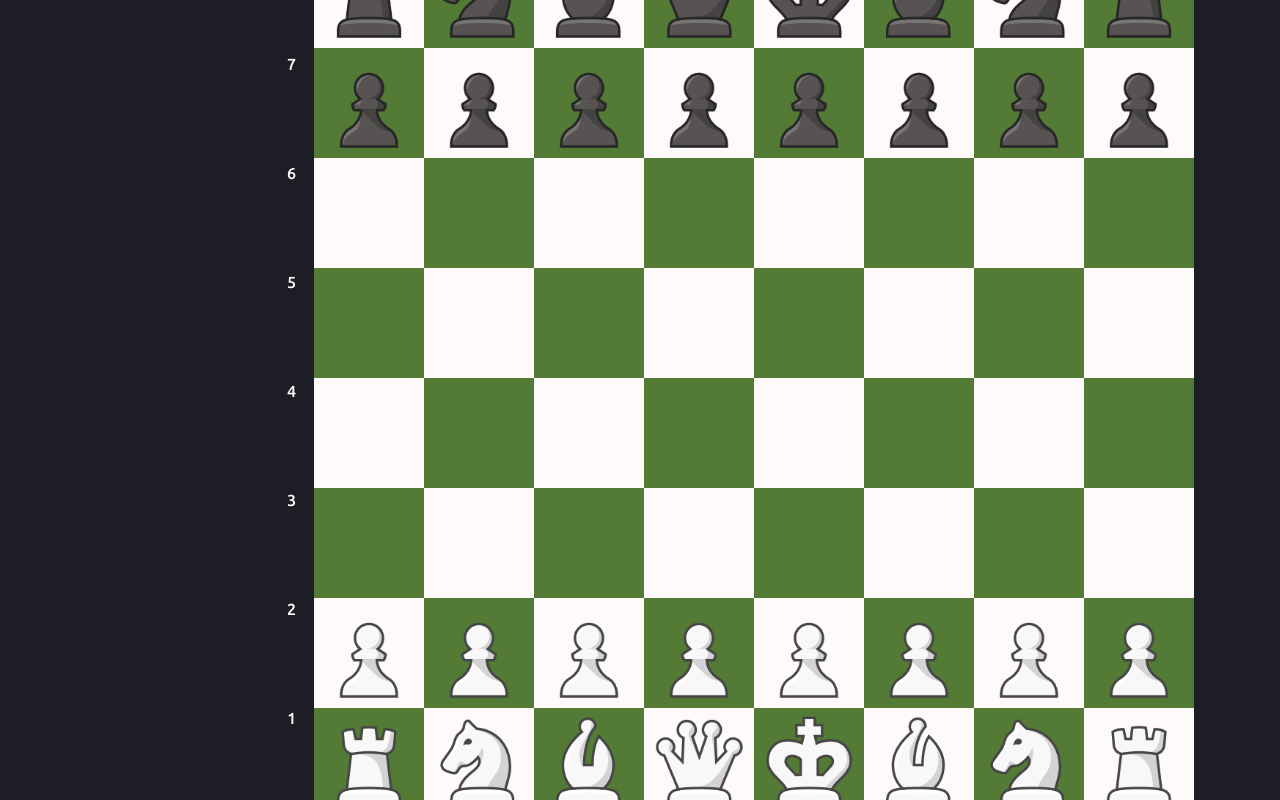
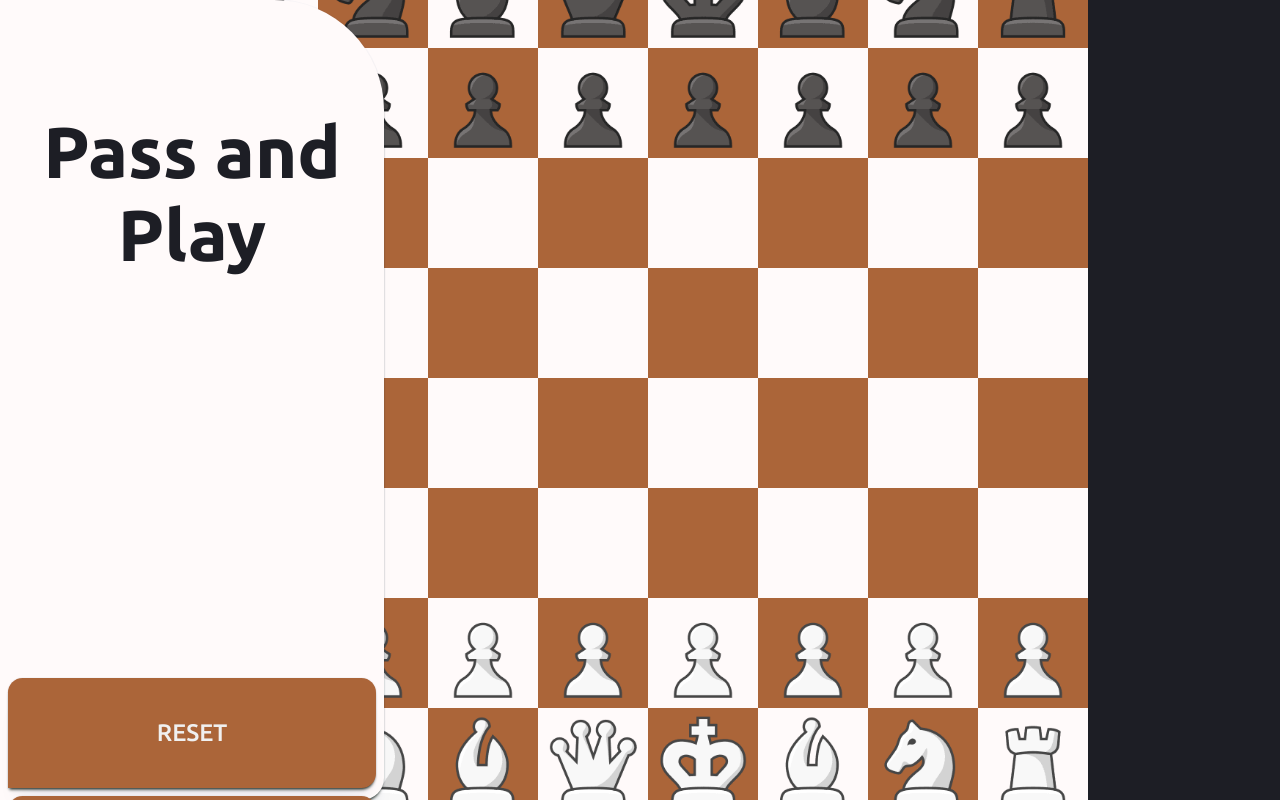
Before and after one commit to mammadeBastar/react-chess-engine, a React (Vite) app: page / in a window 1280 px wide. Both pictures are taken after a click on the element "click to start". Shown: the top 800 px of the page. Built offline with nearby package versions, Linux system fonts and the light colour scheme; a web font is replaced by a local one.

Commit message:
renewd the ui

```diff
--- a/src/App.css
+++ b/src/App.css
@@ -9,13 +9,27 @@ html,body{
 
 .App {
   display: grid;
-  padding-right: 6.75vw;
+  padding-right: 15vw;
   place-content: center right;
   height:100vh;
   background: var(--bg-color);
   font-family: "Ubuntu", serif;
   font-weight: 500;
   font-style: normal;
+  animation: boardin;
+  animation-duration: 1.5s;
+}
+.preApp {
+  display: grid;
+  padding-right: 27.5vw;
+  place-content: center right;
+  height:100vh;
+  background: var(--bg-color);
+  font-family: "Ubuntu", serif;
+  font-weight: 500;
+  font-style: normal;
+  animation: boardout;
+  animation-duration: 1.5s;
 }
 .ubuntu-bold {
   font-family: "Ubuntu", serif;
@@ -23,3 +37,19 @@ html,body{
   font-style: normal;
   color: #1d1e25;
 }
+@keyframes boardin {
+  0% {
+    padding-right: 27.5vw;
+  }
+  100% {
+    padding-right: 15vw;
+  }
+}
+@keyframes boardout {
+  0% {
+    padding-right: 15vw;
+  }
+  100% {
+    padding-right: 27.5vw;
+  }
+}
--- a/src/App.jsx
+++ b/src/App.jsx
@@ -20,9 +20,9 @@ function App() {
   }
   return (
       <AppContext.Provider value={providerState}>
-        <div className='App'>
+        <div className={`${modalShow === true ? 'preApp' : 'App'}`}>
           <Board/>
-          {modalShow && <Modal mode = {appState.status}/>}
+          <Modal mode = {appState.status} isOn={modalShow}/>
         </div>
       </AppContext.Provider>
   )
--- a/src/components/Popups/Modal.css
+++ b/src/components/Popups/Modal.css
@@ -8,7 +8,64 @@
     height: 100%;
     top: 0;
     left: 0;
+    animation: unshrinkModal;
+    animation-duration: 1.5s;
   }
+.sideStats {
+    display: grid;
+    position: absolute;
+    place-content: center;
+    grid-template-columns: calc(.20*var(--block-size) calc(8*var(--block-size)));
+    width: 30wh;
+    height: 100%;
+    top: 0;
+    left: 0;
+    animation: shrinkModal;
+    animation-duration: 1.5s;
+  }
+.sideStats .side {
+    display: grid;
+    position: relative;
+    width: 30vw;
+    height: 100vh;
+    background: var(--modal-bg);
+    border-radius: 0 calc(1 * var(--block-size)) calc(.2 * var(--block-size)) 0;
+    box-shadow: var(--shadow);
+    color: #1d1e25;
+    font-size: 1.5em;
+    text-align: center;
+    animation: slideleft;
+    animation-duration: 1.5s;
+  }
+.buttonWrapper {
+  position: relative;
+  top: 31.3vh;
+  display: flex;
+  flex-direction: column;
+}
+.sideButton {
+    cursor: pointer;
+    transition: background-color 0.3s ease;
+    color : #f0f0f0;
+    position: relative;
+    margin-top: calc(.07 * var(--block-size));
+    height: var(--block-size);
+    width: calc(30vw - (.14 * var(--block-size)));
+    border-radius: calc(.132 * var(--block-size)) calc(.132 * var(--block-size)) calc(.132 * var(--block-size)) 0;
+    left : calc(.07 * var(--block-size));
+    align-content: center;
+    /*background-color: rgb(42, 147, 77);*/
+    background-color: var(--dark-block);
+    box-shadow: var(--shadow);
+  }
+.sideButton:hover{
+    /*background-color: rgb(37, 103, 59);*/
+    background-color: #c8672b;
+  }
+.title {
+  margin-top: var(--block-size);
+  font-size: 3em;
+}
 .modal .win {
     display: grid;
     position: relative;
@@ -22,6 +79,8 @@
     color: rgb(26, 131, 45);
     font-size: 1.5em;
     text-align: center;
+    animation: slideright;
+    animation-duration: 1.5s;
   }
   .modal .lose {
     display: grid;
@@ -36,6 +95,8 @@
     color: var(--mate);
     font-size: calc(.245 * var(--block-size));
     text-align: center;
+    animation: slideright;
+    animation-duration: 1.5s;
   }
   .modal .draw {
     display: grid;
@@ -50,6 +111,8 @@
     color: var(--stale-mate);
     font-size: calc(.245 * var(--block-size));
     text-align: center;
+    animation: slideright;
+    animation-duration: 1.5s;
   }
   .modal .setUp {
     display: grid;
@@ -64,6 +127,8 @@
     color: var(--stale-mate);
     font-size: calc(.245 * var(--block-size));
     text-align: center;
+    animation: slideright;
+    animation-duration: 1.5s;
   }
   .modalMassage {
     height: calc(3.26*var(--block-size));
@@ -81,11 +146,13 @@
     top : calc(.98 *  var(--block-size));
     left : calc(.07 * var(--block-size));
     align-content: center;
-    background-color: rgb(42, 147, 77);
+    /*background-color: rgb(42, 147, 77);*/
+    background-color: var(--dark-block);
     box-shadow: var(--shadow);
   }
   .modalButton:hover{
-    background-color: rgb(37, 103, 59);
+    /*background-color: rgb(37, 103, 59);*/
+    background-color: #c8672b;
   }
   .modeSelector {
     display: grid;
@@ -102,7 +169,8 @@
     transition: background-color 0.3s ease;
     position: relative;
     display: grid;
-    background-color: rgb(42, 147, 77);
+    /*background-color: rgb(42, 147, 77);*/
+    background-color: var(--dark-block);
     width: calc(1.91 * var(--block-size));
     border-radius: calc(.132 * var(--block-size));
     place-content: center;
@@ -120,3 +188,52 @@
   .options.selected:hover {
     background-color: #5d635e;
   }
+
+@keyframes slideleft {
+  from {
+    width: calc(6 * (var(--block-size)));
+    height: calc(8.4*var(--block-size));
+    bottom: calc(.2 * var(--block-size));
+    left: calc(.2 * var(--block-size));
+    border-radius: calc(.2 * var(--block-size));
+  }
+  to {
+    width: 30vw;
+    height: 100vh;
+    bottom: 0px;
+    left: 0px;
+    border-radius: 0 calc(1 * var(--block-size)) calc(.2 * var(--block-size)) 0;
+  }
+}
+@keyframes shrinkModal {
+  from {
+    width: 100%;
+  }
+  to {
+    width: 30%;
+  }
+}
+@keyframes slideright {
+  from {
+    width: 30vw;
+    height: 100vh;
+    bottom: 0px;
+    left: 0px;
+    border-radius: 0 calc(1 * var(--block-size)) calc(.2 * var(--block-size)) 0;
+  }
+  to {
+    width: calc(6 * (var(--block-size)));
+    height: calc(8.4*var(--block-size));
+    bottom: calc(.2 * var(--block-size));
+    left: calc(.2 * var(--block-size));
+    border-radius: calc(.2 * var(--block-size));
+  }
+}
+@keyframes unshrinkModal {
+  from {
+    width: 30%;
+  }
+  to {
+    width: 100%;
+  }
+}
--- a/src/components/Popups/Modal.jsx
+++ b/src/components/Popups/Modal.jsx
@@ -1,18 +1,37 @@
 import { Status } from "../../constant"
 import {useAppContext} from "../../contexts/Context"
-import { startGame } from "../../reducer/actions/pipe"
+import { startGame, setup } from "../../reducer/actions/pipe"
 import './Modal.css'
 import { useState } from "react"
 
 
-const Modal = ({mode}) => {
+const Modal = ({mode, isOn}) => {
     const {appState, dispatch} = useAppContext()
     const [selected, setSelected] = useState('pass_and_play')
     const onClick = e => {
         e.preventDefault()
         dispatch(startGame({mode: selected}))
     }
-    return <div className="modal">
+    const onQuit = e => {
+        e.preventDefault()
+        dispatch(setup())
+    }
+    return <div className={`${isOn === true ? 'modal' : 'sideStats'}`}>
+        {(isOn === false) && (
+            <div className="side">
+                {(selected === 'pass_and_play') && <span className="title ubuntu-bold">Pass and Play</span>}
+                {(selected === 'play_as_black') && <span className="title ubuntu-bold">Playing as White</span>}
+                {(selected === 'play_as_white') && <span className="title ubuntu-bold">Playing as Black</span>}
+                <div className="buttonWrapper">
+            <div className="sideButton" onClick={onClick}>
+                RESET
+            </div>
+            <div className="sideButton" onClick={onQuit}>
+                QUIT
+            </div>
+                </div>
+                </div>
+        )}
         {(mode === Status.white_won) && (<div className="win">
             <div className="modalMassage">
                 win
--- a/src/components/board/Board.css
+++ b/src/components/board/Board.css
@@ -18,10 +18,14 @@
 
 .block--light {
     background: var(--light-block);
+    animation: dtol;
+    animation-duration: 0.05s;
 }
 
 .block--dark {
-    background: var(--dark-block)
+    background: var(--dark-block);
+    animation: ltod;
+    animation-duration: 0.05s;
 }
 .incheck::after {
     content: '';
@@ -81,3 +85,25 @@
     top: 0;
     border: 6px solid var(--highlight);
 }
+@keyframes ltod {
+    0% {
+        background: var(--light-block);
+    }
+    50% {
+        background: #999999;
+    }
+    100% {
+        background: var(--dark-block);
+    }
+}
+@keyframes dtol {
+    0% {
+        background: var(--dark-block);
+    }
+    50% {
+        background: #999999;
+    }
+    100% {
+        background: var(--light-block);
+    }
+}
--- a/src/constant.css
+++ b/src/constant.css
@@ -1,7 +1,8 @@
 :root {
     --block-size: 110px;
     --light-block: #fffafa;
-    --dark-block: #547b35;
+    /*--dark-block: #547b35;*/
+    --dark-block: #ab6539;
     --bg-color: #1d1e25;
     --highlight : rgba(0,0,0,0.1);
     --check : #d0b452;
--- a/src/reducer/actionTypes.jsx
+++ b/src/reducer/actionTypes.jsx
@@ -8,7 +8,8 @@ const actionTypes = {
     "CHECK_MATE" : "CHECK_MATE",
     "STALEMATE" : "STALEMATE",
     "START_GAME" : "START_GAME",
-    "FLIP_BOARD" : "FLIP_BOARD"
+    "FLIP_BOARD" : "FLIP_BOARD",
+    "SETUP" : "SETUP"
 }
 
 export default actionTypes
--- a/src/reducer/actions/pipe.jsx
+++ b/src/reducer/actions/pipe.jsx
@@ -29,3 +29,8 @@ export const flipBoard = () => {
         type : actionTypes.FLIP_BOARD,
     }
 }
+export const setup = () => {
+    return {
+        type : actionTypes.SETUP,
+    }
+}
--- a/src/reducer/reducer.jsx
+++ b/src/reducer/reducer.jsx
@@ -114,6 +114,11 @@ export const reducer = (state, action) =>{
                 flipped : flipped
             }
         }
+        case actionTypes.SETUP : {
+            return {
+                ...initGameState
+            }
+        }
         default:
             return state
     }
```
Also changed, not shown: src/components/app-sidebar.jsx (deleted, +0 -67 lines).
